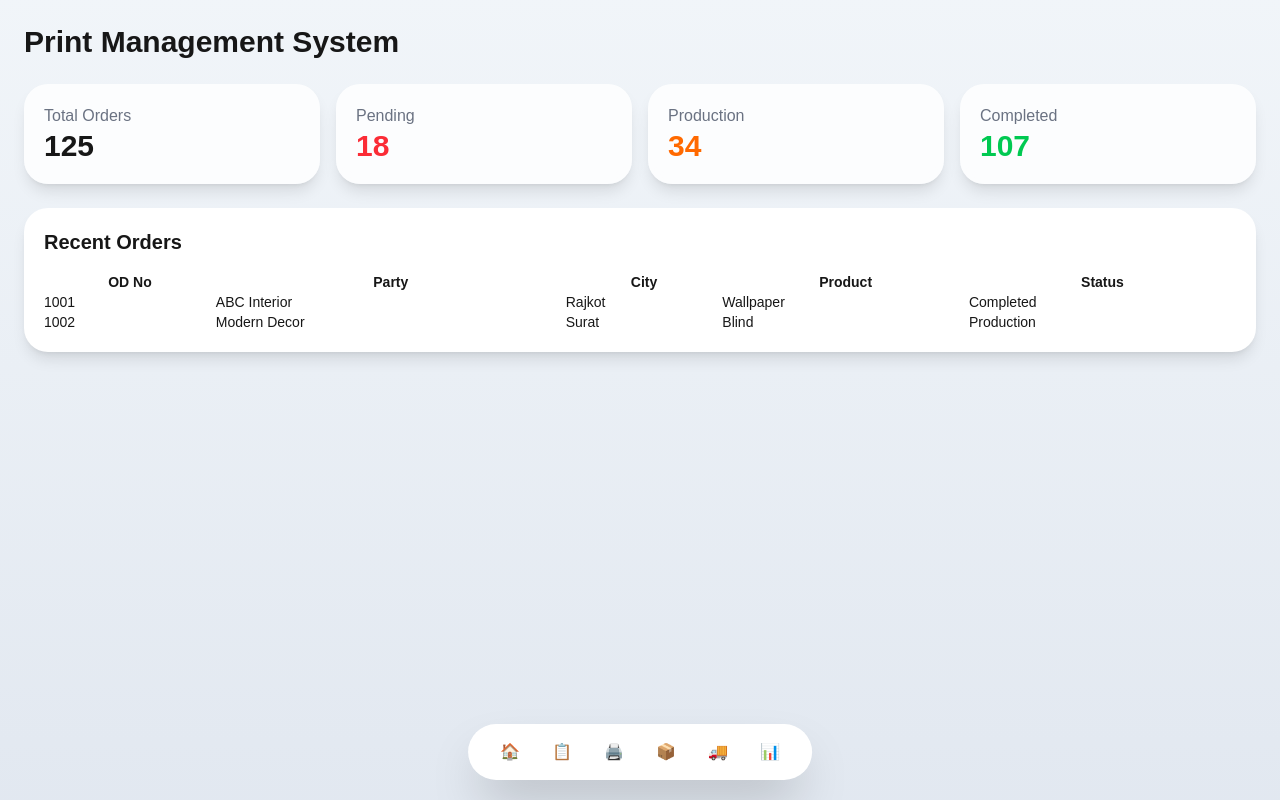
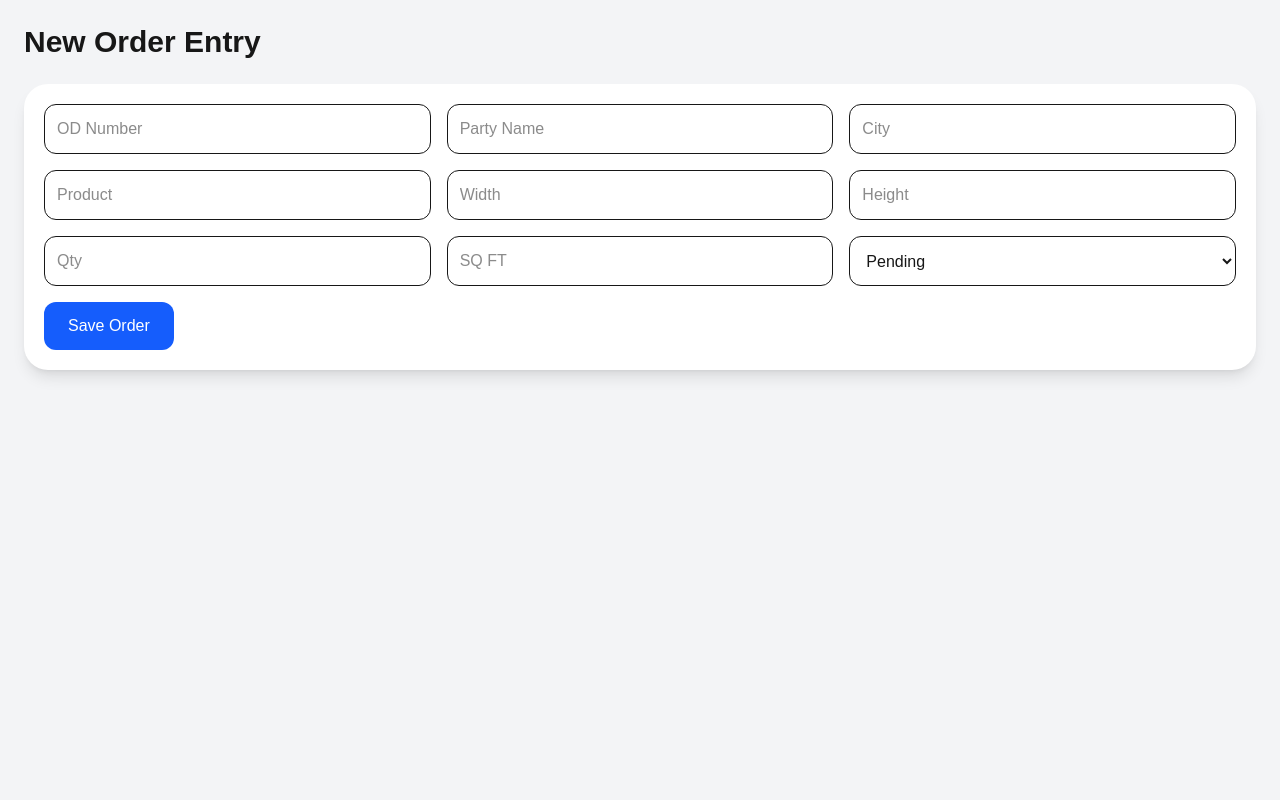
Before and after one commit to intimaprintprocess-cyber/print-management-system, a Next.js app: page / in a window 1280 px wide. Built offline with nearby package versions, Linux system fonts and the light colour scheme.

Commit message:
Order form UI added

```diff
--- a/app/page.tsx
+++ b/app/page.tsx
@@ -1,75 +1,64 @@
 export default function Home() {
   return (
-    <div className="min-h-screen bg-gradient-to-b from-slate-100 to-slate-200 p-6 pb-28">
+    <div className="min-h-screen bg-gray-100 p-6">
       <h1 className="text-3xl font-bold mb-6">
-        Print Management System
+        New Order Entry
       </h1>
 
-      <div className="grid grid-cols-2 md:grid-cols-4 gap-4 mb-6">
-        <div className="rounded-3xl bg-white/80 backdrop-blur p-5 shadow-lg">
-          <p className="text-gray-500">Total Orders</p>
-          <h2 className="text-3xl font-bold">125</h2>
+      <div className="bg-white rounded-3xl shadow-lg p-5">
+        <div className="grid grid-cols-1 md:grid-cols-3 gap-4">
+          <input
+            className="border p-3 rounded-xl"
+            placeholder="OD Number"
+          />
+
+          <input
+            className="border p-3 rounded-xl"
+            placeholder="Party Name"
+          />
+
+          <input
+            className="border p-3 rounded-xl"
+            placeholder="City"
+          />
+
+          <input
+            className="border p-3 rounded-xl"
+            placeholder="Product"
+          />
+
+          <input
+            className="border p-3 rounded-xl"
+            placeholder="Width"
+          />
+
+          <input
+            className="border p-3 rounded-xl"
+            placeholder="Height"
+          />
+
+          <input
+            className="border p-3 rounded-xl"
+            placeholder="Qty"
+          />
+
+          <input
+            className="border p-3 rounded-xl"
+            placeholder="SQ FT"
+          />
+
+          <select className="border p-3 rounded-xl">
+            <option>Pending</option>
+            <option>Production</option>
+            <option>Packed</option>
+            <option>Dispatched</option>
+            <option>Delivered</option>
+          </select>
         </div>
 
-        <div className="rounded-3xl bg-white/80 backdrop-blur p-5 shadow-lg">
-          <p className="text-gray-500">Pending</p>
-          <h2 className="text-3xl font-bold text-red-500">18</h2>
-        </div>
-
-        <div className="rounded-3xl bg-white/80 backdrop-blur p-5 shadow-lg">
-          <p className="text-gray-500">Production</p>
-          <h2 className="text-3xl font-bold text-orange-500">34</h2>
-        </div>
-
-        <div className="rounded-3xl bg-white/80 backdrop-blur p-5 shadow-lg">
-          <p className="text-gray-500">Completed</p>
-          <h2 className="text-3xl font-bold text-green-500">107</h2>
-        </div>
-      </div>
-
-      <div className="bg-white rounded-3xl shadow-lg p-5">
-        <h2 className="text-xl font-semibold mb-4">
-          Recent Orders
-        </h2>
-
-        <table className="w-full text-sm">
-          <thead>
-            <tr>
-              <th>OD No</th>
-              <th>Party</th>
-              <th>City</th>
-              <th>Product</th>
-              <th>Status</th>
-            </tr>
-          </thead>
-
-          <tbody>
-            <tr>
-              <td>1001</td>
-              <td>ABC Interior</td>
-              <td>Rajkot</td>
-              <td>Wallpaper</td>
-              <td>Completed</td>
-            </tr>
-
-            <tr>
-              <td>1002</td>
-              <td>Modern Decor</td>
-              <td>Surat</td>
-              <td>Blind</td>
-              <td>Production</td>
-            </tr>
-          </tbody>
-        </table>
-      </div>
-
-      <div className="fixed bottom-5 left-1/2 -translate-x-1/2 bg-white shadow-2xl rounded-full px-8 py-4 flex gap-8">
-        <button>🏠</button>
-        <button>📋</button>
-        <button>🖨️</button>
-        <button>📦</button>
-        <button>🚚</button>
-        <button>📊</button>
+        <button className="mt-4 bg-blue-600 text-white px-6 py-3 rounded-xl">
+          Save Order
+        </button>
       </div>
     </div>
   );
```
